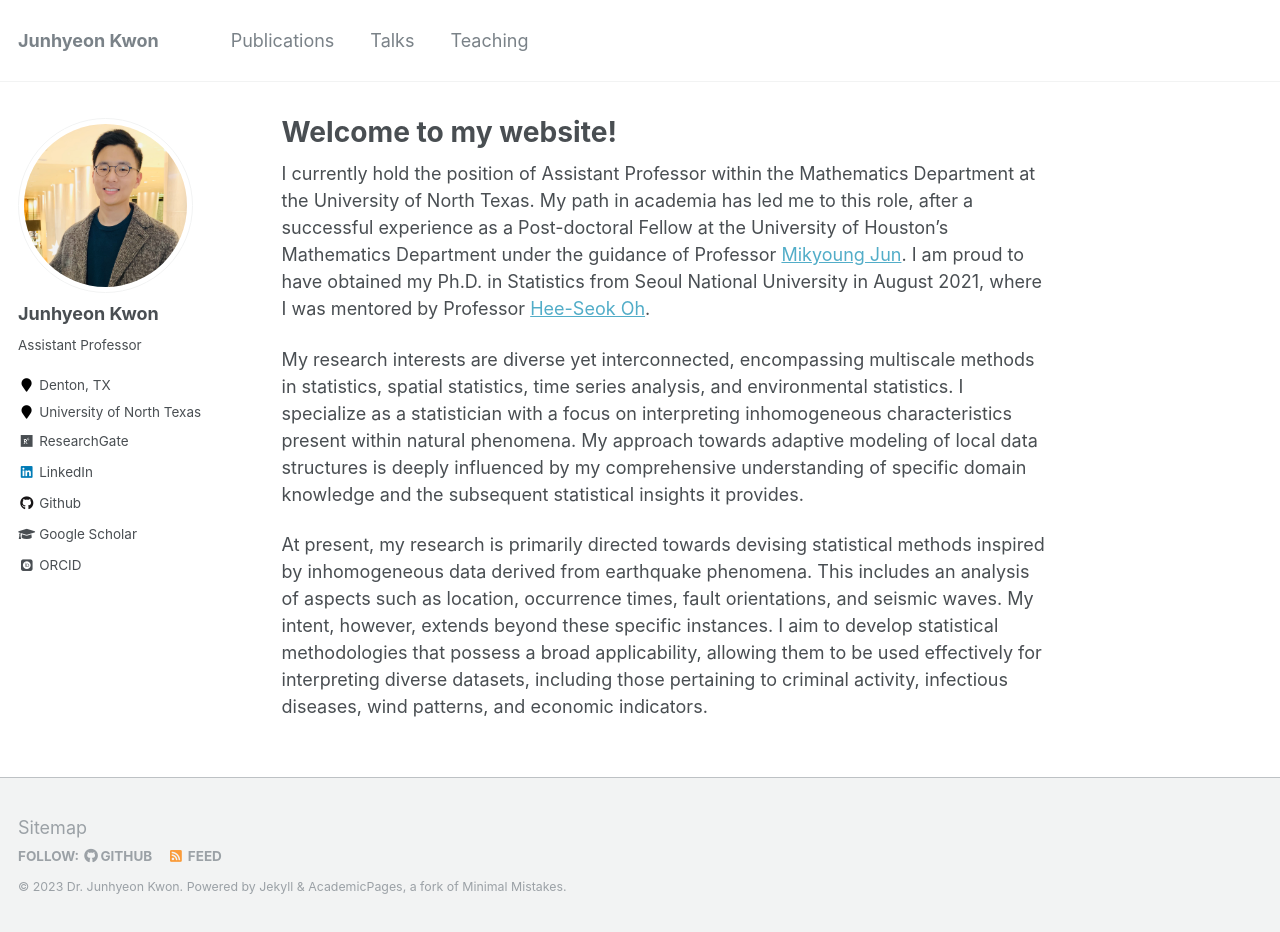
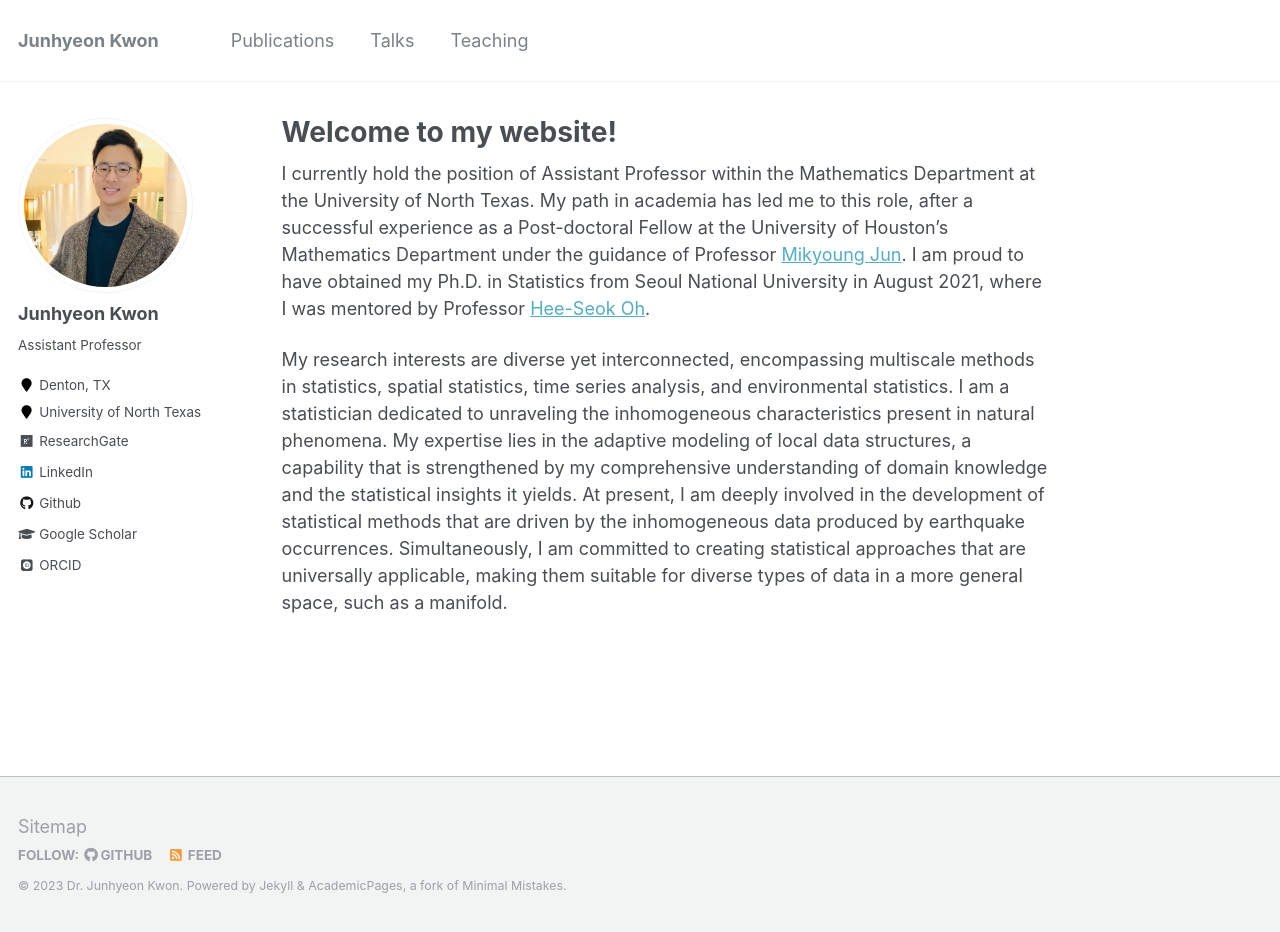
Before and after one commit to JunhyeonKwon/junhyeonkwon.github.io, a Jekyll site: the page built from _pages/about.md, in a window 1280 px wide and 932 px high. Built offline with Jekyll 4.4.1, drawn with Linux system fonts in a browser that asks for light colours; some web fonts are replaced.

Commit message:
Update about.md

```diff
--- a/_pages/about.md
+++ b/_pages/about.md
@@ -9,10 +9,7 @@ redirect_from:
 ---
 I currently hold the position of Assistant Professor within the Mathematics Department at the University of North Texas. My path in academia has led me to this role, after a successful experience as a Post-doctoral Fellow at the University of Houston's Mathematics Department under the guidance of Professor [Mikyoung Jun](https://sites.google.com/view/mikyoung-jun/home). I am proud to have obtained my Ph.D. in Statistics from Seoul National University in August 2021, where I was mentored by Professor [Hee-Seok Oh](https://sites.google.com/site/heeseokoh).
 
-My research interests are diverse yet interconnected, encompassing multiscale methods in statistics, spatial statistics, time series analysis, and environmental statistics. I specialize as a statistician with a focus on interpreting inhomogeneous characteristics present within natural phenomena. My approach towards adaptive modeling of local data structures is deeply influenced by my comprehensive understanding of specific domain knowledge and the subsequent statistical insights it provides.
-
-At present, my research is primarily directed towards devising statistical methods inspired by inhomogeneous data derived from earthquake phenomena. This includes an analysis of aspects such as location, occurrence times, fault orientations, and seismic waves. My intent, however, extends beyond these specific instances. I aim to develop statistical methodologies that possess a broad applicability, allowing them to be used effectively for interpreting diverse datasets, including those pertaining to criminal activity, infectious diseases, wind patterns, and economic indicators.
-
+My research interests are diverse yet interconnected, encompassing multiscale methods in statistics, spatial statistics, time series analysis, and environmental statistics. I am a statistician dedicated to unraveling the inhomogeneous characteristics present in natural phenomena. My expertise lies in the adaptive modeling of local data structures, a capability that is strengthened by my comprehensive understanding of domain knowledge and the statistical insights it yields. At present, I am deeply involved in the development of statistical methods that are driven by the inhomogeneous data produced by earthquake occurrences. Simultaneously, I am committed to creating statistical approaches that are universally applicable, making them suitable for diverse types of data in a more general space, such as a manifold.
 
 <!-- old version
 I am an Assistant Professor in the Deparment of Mathematics at the University of North Texas. Prior to joining UNT, I worked as a post-doctoral fellow in the Department of Mathematics at University of Houston (supervisor: [Mikyoung Jun](https://sites.google.com/view/mikyoung-jun/home)) and earned a Ph.D. in Statistics from Seoul National University in August 2021 (supervisor: [Hee-Seok Oh](https://sites.google.com/site/heeseokoh)). My research interests include, but are not limited to, multiscale methods in statistics, spatial statistics, time series analysis, and environmental statistics.
```
